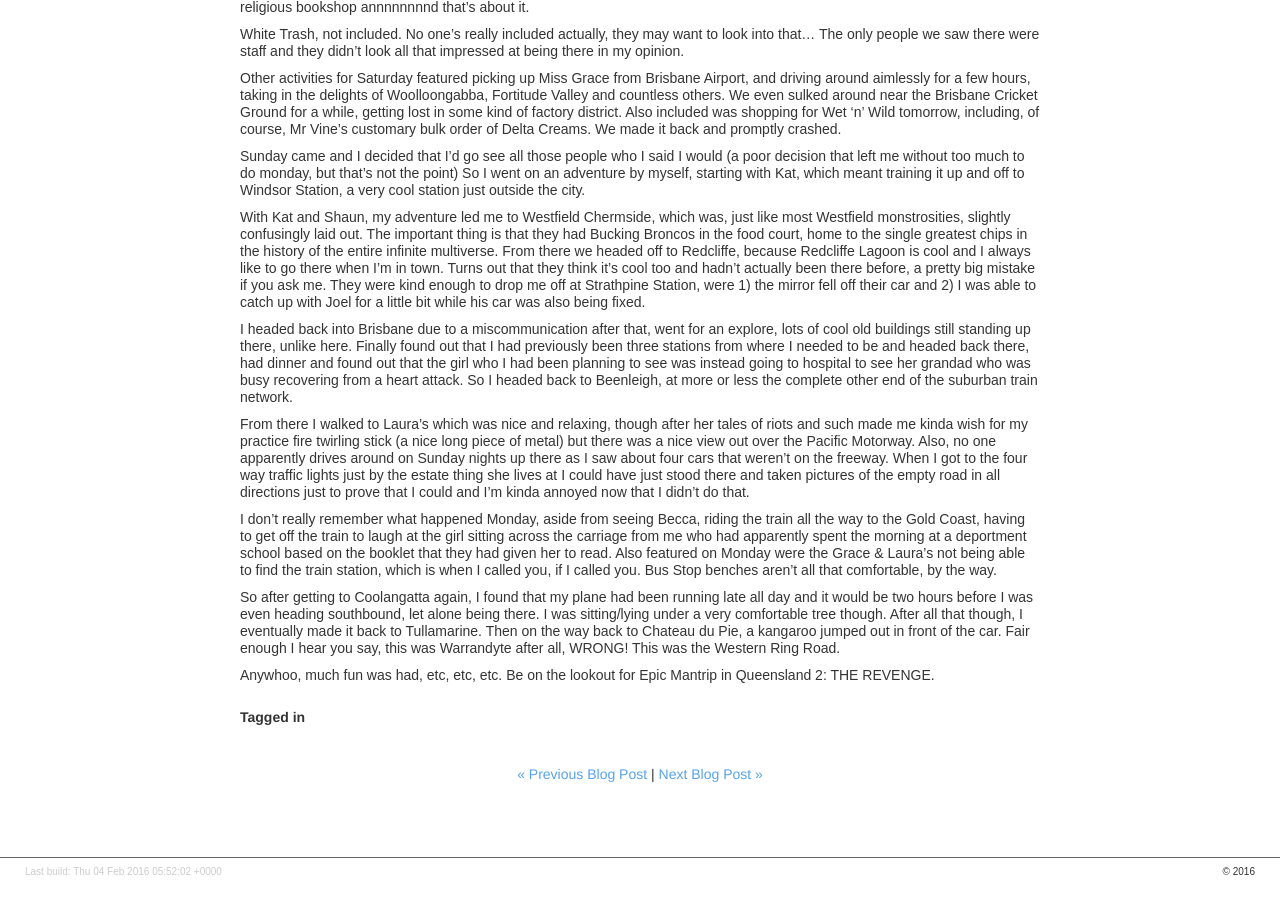
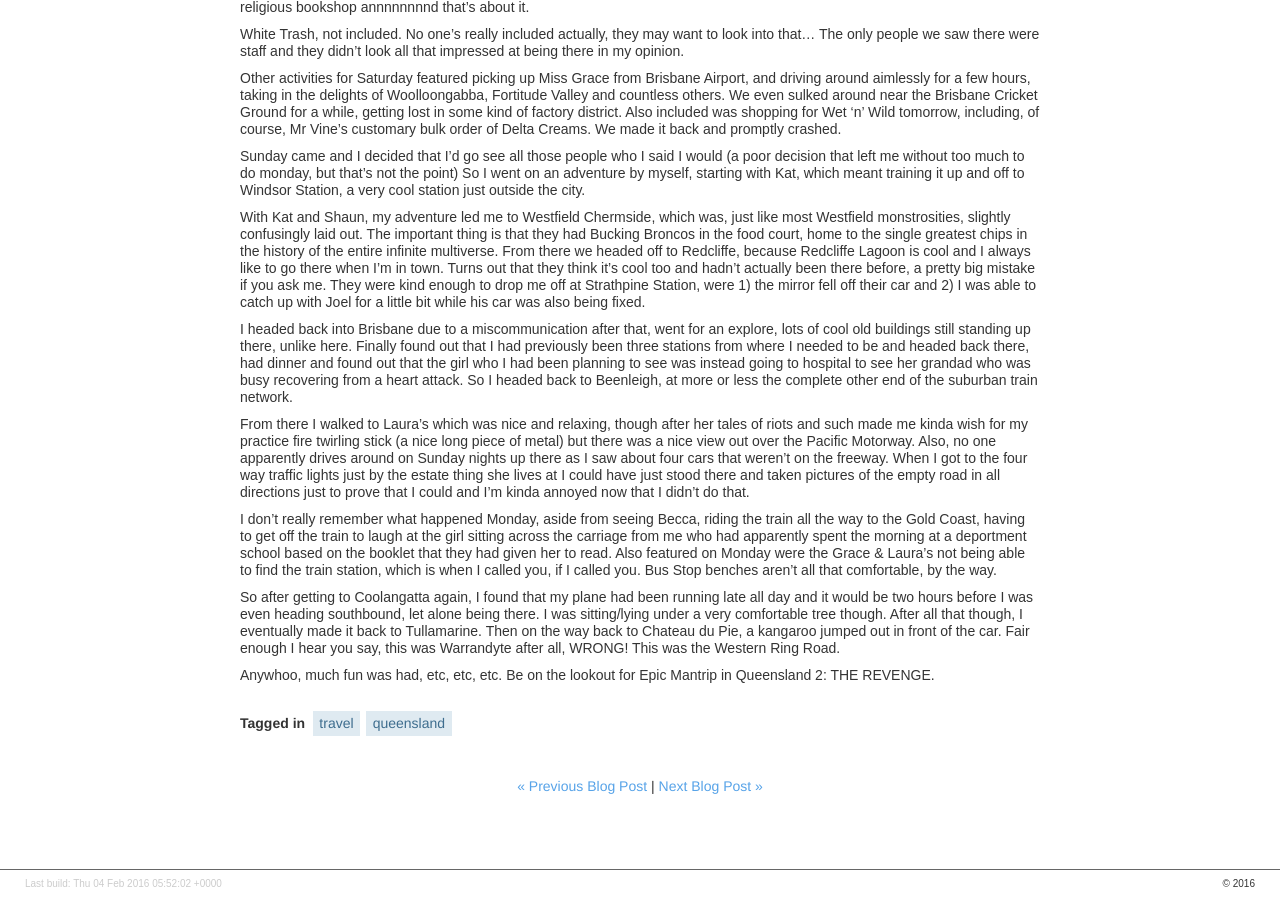
Before and after one commit to ubersejanus/ubersejanus.github.io, a Jekyll site: the page built from blog/_posts/2009-01-13-epic-mantrip-qld.md, in a window 1280 px wide and 900 px high, scrolled down 1559 px. Built offline with Jekyll 4.4.1, drawn with Linux system fonts in a browser that asks for light colours; comment, search, counter and statistics services are not loaded.

Commit message:
let's exxpose some more yaml

```diff
--- a/_layouts/tagpage.html
+++ b/_layouts/tagpage.html
@@ -11,7 +11,7 @@
               </div>
               <ul>
 				{% for post in site.tags[page.tag] %}
-				  <li>{{ post.date | date: "%B %d, %Y" }}: <a href="{{ post.url }}">{{ post.title }}</a><li>{{ page }}</li></li>
+				  <li>{{ post.date | date: "%B %d, %Y" }}: <a href="{{ post.url }}">{{ post.title }}</a><li>{{ page }}{{post}}</li></li>
                 {% endfor %}
               </ul>
             </div>
--- a/blog/_posts/2009-01-13-epic-mantrip-qld.md
+++ b/blog/_posts/2009-01-13-epic-mantrip-qld.md
@@ -3,8 +3,8 @@
 title: EPIC MANTRIP IN QUEENSLAND, Feat. the Sisters Stripeikis
 author: bradp
 hero:
-date:   2009-01-13 17:10:00
-category: travel queensland
+date: 2009-01-13 17:10:00
+tags: travel queensland
 ---
 
 The idea for this may or may not have originally been a joke, but when we saw how terribly annoying it was to some, there was really no choice but to forge ahead. As originally conceived, the idea was to have a Daytrip to Queensland, for all the fun of Wet 'n' Wild. Mr Burridge and Mr Vine were both on board, but we were saying that we were going to go for six months or so before I finally set the random date of "the Saturday closest to the 10th of January" with the idea that I could stay on for a day and see some friends.
```
